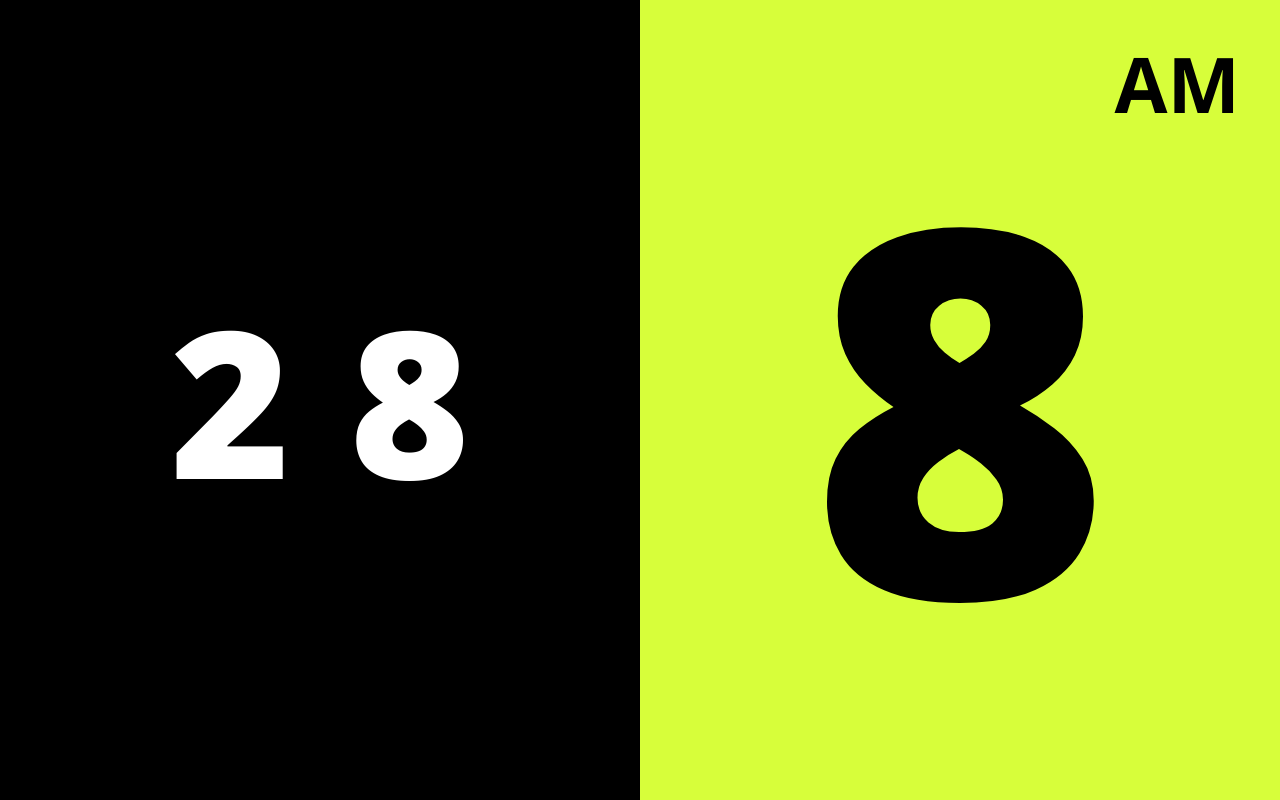
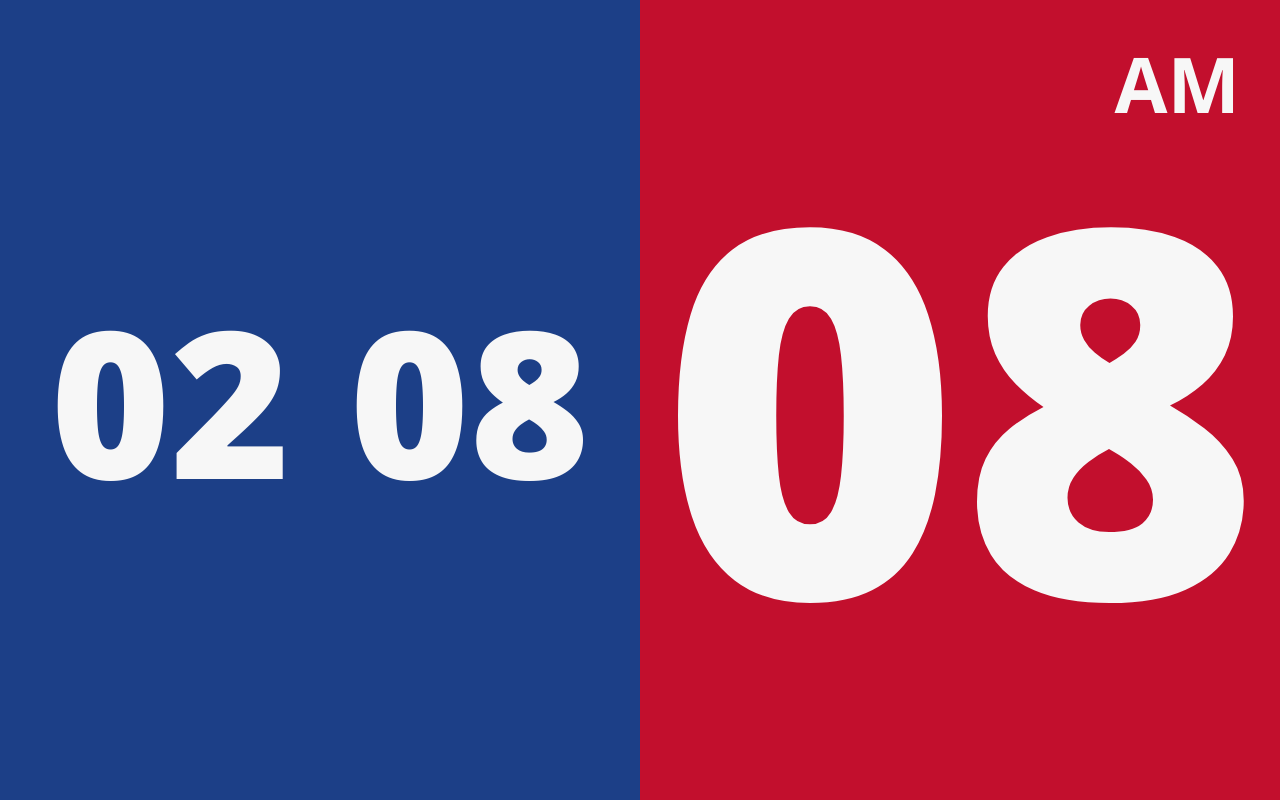
Before and after one commit to JohamSMC/responsiveDigitalClock, a plain HTML site: page index.html in a window 1280 px wide. Drawn offline with nearby package versions, Linux system fonts and the light colour scheme.

Commit message:
final Step

```diff
--- a/script.js
+++ b/script.js
@@ -1,16 +1,21 @@
 function clock() {
-  let hours = document.getElementById("hour");
-  let minutes = document.getElementById("minutes");
-  let seconds = document.getElementById("seconds");
-  let ampm = document.getElementById("ampm");
+  var hours = document.getElementById("hour");
+  var minutes = document.getElementById("minutes");
+  var seconds = document.getElementById("seconds");
+  var ampm = document.getElementById("ampm");
 
-  let h = new Date().getHours();
-  let m = new Date().getMinutes();
-  let s = new Date().getSeconds();
+  var h = new Date().getHours();
+  var m = new Date().getMinutes();
+  var s = new Date().getSeconds();
 
   if (h > 12) {
     h = h - 12;
+    var am = "PM";
   }
+
+  h = h < 10 ? "0" + h : h;
+  m = m < 10 ? "0" + m : m;
+  s = s < 10 ? "0" + s : s;
 
   hours.innerHTML = h;
   minutes.innerHTML = m;
--- a/style.css
+++ b/style.css
@@ -20,25 +20,25 @@ section {
   position: relative;
   width: 50%;
   height: 100%;
-  background: #000;
+  background: #1c3f87;
   display: flex;
   justify-content: center;
   align-items: center;
 }
 
 .sec h2 {
-  color: #fff;
+  color: #f7f7f7;
   font-size: 16vw;
   font-weight: 800;
   line-height: 1em;
 }
 
 .sec2 {
-  background: #d7fe3a;
+  background: #c20f2d;
 }
 
 .sec2 h2 {
-  color: #000;
+  color: #f7f7f7;
   font-size: 40vw;
 }
 
@@ -46,7 +46,7 @@ section {
   position: absolute;
   top: 40px;
   right: 40px;
-  color: #000;
+  color: #f7f7f7;
   font-size: 6vw;
   font-weight: 700;
 }
@@ -88,5 +88,6 @@ section {
   #ampm {
     top: 20px;
     right: 20px;
+    font-size: 15vw;
   }
 }
```
